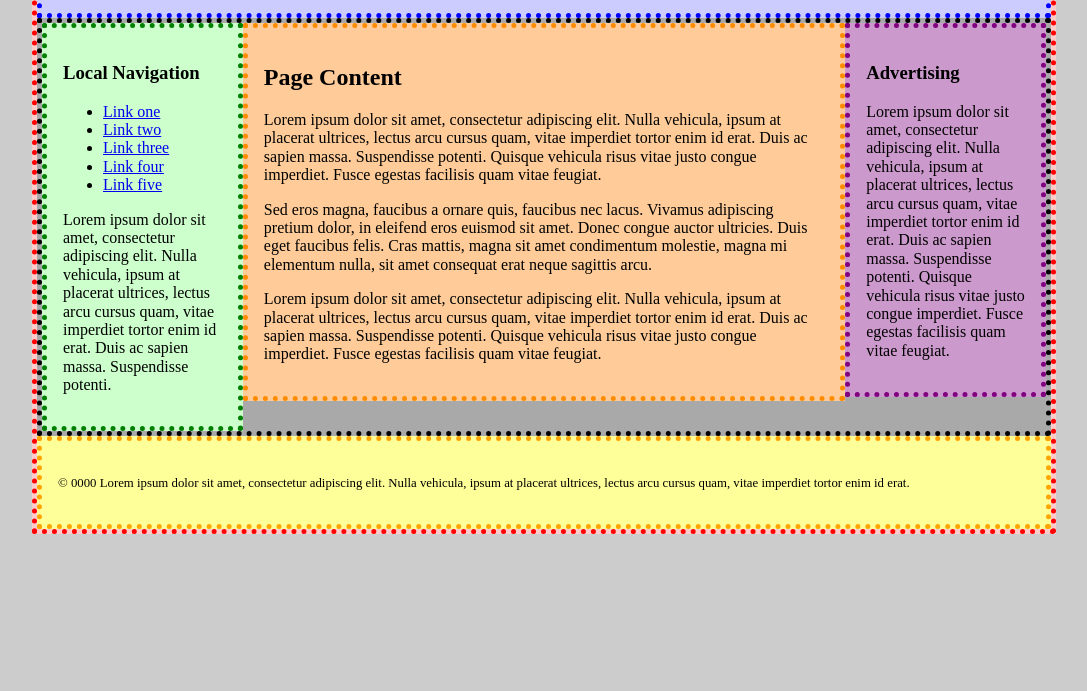
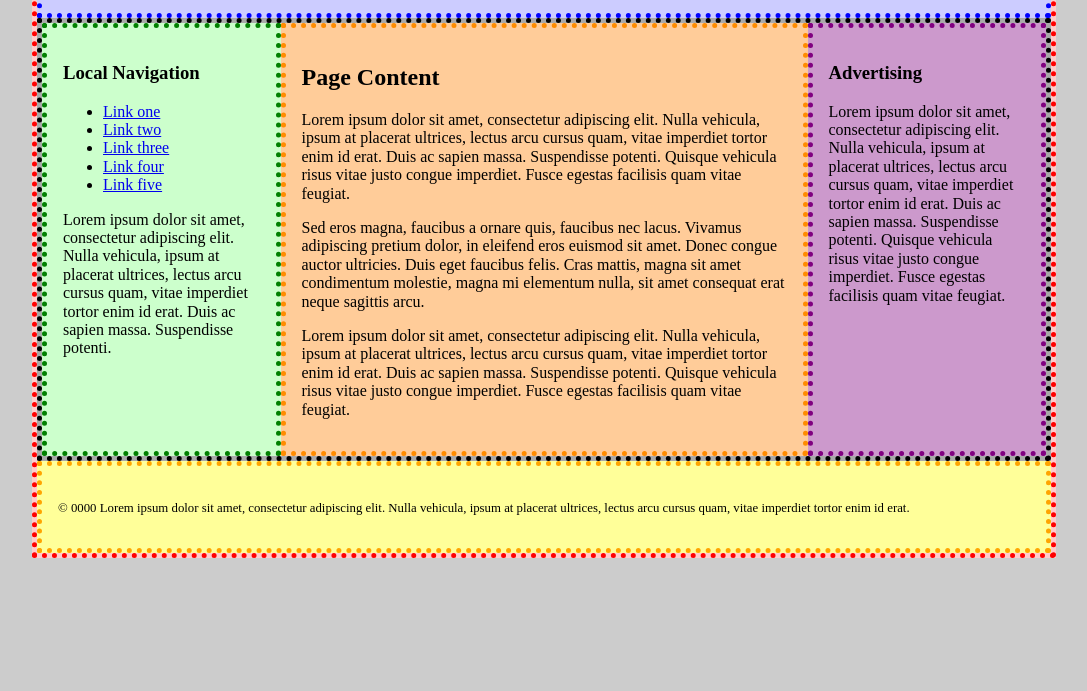
Before and after one commit to smccrindle/comp1054-24w, a plain HTML site: page lesson-4/flex.html in a window 1280 px wide. Shown: the part 109-800 px from the top of the page, without its empty margins (96-1183 px from the left). Drawn offline with Linux system fonts and the light colour scheme.

Commit message:
Completed all CSS during lesson

```diff
--- a/lesson-4/css/flex.css
+++ b/lesson-4/css/flex.css
@@ -14,7 +14,7 @@ body {
 #container {
 	border: 5px dotted red;
 	background: #FCC;
-	/* STEP 2: set width of #container to 8% of body */
+	/* STEP 2: set width of #container to 80% of body */
 	width: 80%;
 	/* STEP 3: center the entire layout with auto left and right margins */
 	margin: 0 auto;
@@ -50,28 +50,34 @@ main {
 	/* STEP 5b: Set the flex-direction to row for the <main> */
 	flex-direction: row;
 	/* STEP 7: Modify the align-items property on the <main> (default is stretch - see https://css-tricks.com/snippets/css/a-guide-to-flexbox/#aa-align-items for more */
-	align-items: flex-start;
+	align-items: stretch;
 }
 
 main > nav {
 	border: 5px dotted green;
 	background: #CFC;
 	/* STEP 6a: Set the flex-basis value to 20% */
-	flex-basis: 20%;
+	flex-basis: 100px;
+	flex-grow: 1;
+	flex-shrink: 1;
 }
 
 main > section {
 	border: 5px dotted darkorange;
 	background: #FC9;
 	/* STEP 6b: Set the flex-basis value to 60% */
-	flex-basis: 60%;
+	flex-basis: 250px;
+	flex-grow: 2;
+	flex-shrink: 2;
 }
 
 main > aside {
 	border: 5px dotted purple;
 	background: #C9C;
 	/* STEP 6c: Set the flex-basis value to 20% */
-	flex-basis: 20%;
+	flex-basis: 100px;
+	flex-grow: 1;
+	flex-shrink: 1;
 	/* STEP 6d: Proceed to https://css-tricks.com/snippets/css/a-guide-to-flexbox/#aa-flex to learn about flex-basis, flex-grow, and flex-shrink */
 }
 
--- a/lesson-4/css/grid.css
+++ b/lesson-4/css/grid.css
@@ -1,7 +1,7 @@
 @charset "utf-8";
 
 html {
-		box-sizing: border-box;
+	box-sizing: border-box;
 }
 *, *:before, *:after {
 	box-sizing: inherit;
@@ -20,12 +20,12 @@ body {
 	display: grid;
 	/* STEP 7: Plot out the grid-template-areas */
 	grid-template-areas:
-			"header header header"
-			"nav section aside"
-			"footer footer footer";
+		"header header header"
+		"navigation pagecontent advertising"
+		"footer footer footer";
 	/* STEP 8: Control the width of the grid rows */
-	grid-template-rows: auto auto auto;
-	/* STEP 9: Control the width of the grid columns */
+	grid-template-rows: auto 500px 100px;
+	/* STEP 9: Control the width of the grid columns (try the fr unit) */
 	grid-template-columns: 1fr 3fr 1fr;
 	/* STEP 10b: Set the grid-gap */
 	grid-gap: 1rem;
@@ -40,6 +40,7 @@ header {
 	display: flex;
 	/* STEP 11b: Set them at either end of the <header> with justify-content: space-between; */
 	justify-content: space-between;
+	/* What do you think? Which of the three methods do you think was the most appropriate for the "Holy Grail" layout? */
 }
 
 header nav ul {
@@ -55,21 +56,21 @@ header nav ul li {
 	border: 5px dotted green;
 	background: #CFC;
 	/* STEP 3: Identify the nav as a grid-area */
-	grid-area: nav;
+	grid-area: navigation;
 }
 
 section {
 	border: 5px dotted darkorange;
 	background: #FC9;
 	/* STEP 4: Identify the section as a grid-area */
-	grid-area: section;
+	grid-area: pagecontent;
 }
 
 aside {
 	border: 5px dotted purple;
 	background: #C9C;
 	/* STEP 5: Identify the aside as a grid-area */
-	grid-area: aside;
+	grid-area: advertising;
 }
 
 footer {
--- a/lesson-4/css/index.css
+++ b/lesson-4/css/index.css
@@ -15,7 +15,7 @@ body {
 #container {
 	border: 5px dotted red;
 	background: #FCC;
-	/* STEP 2: set width of #container to % of body */
+	/* STEP 2: set width of #container to 80% of body */
 	width: 80%;
 	/* STEP 3: center the entire layout with auto left and right margins */
 	margin: 0 auto;
@@ -77,7 +77,7 @@ footer {
 	border: 5px dotted orange;
 	background: #FF9;
 	/* STEP 7a: clear the footer (left | right | both) */
-	/* clear: left; */
+	/* clear: both; */
 	/* STEP 7b: Notice that the <main> element has collapsed - this is because all its children are floated - now comment out the above clear property and refresh the browser tab */
 }
 header,
--- a/lesson-4/flex.html
+++ b/lesson-4/flex.html
@@ -1,9 +1,10 @@
-<!doctype html>
+<!DOCTYPE html>
 <html lang="en">
 <head>
-	<meta charset="utf-8">
+	<meta charset="utf-8" />
 	<title>3 Column Layout - Flexbox</title>
 	<link href="css/normalize.css" rel="stylesheet" />
+	<!-- STEP 1: Attach the flex.css stylesheet, then proceed to the next step inside the CSS file -->
 	<link href="css/flex.css" rel="stylesheet" />
 </head>
 <body>
```
